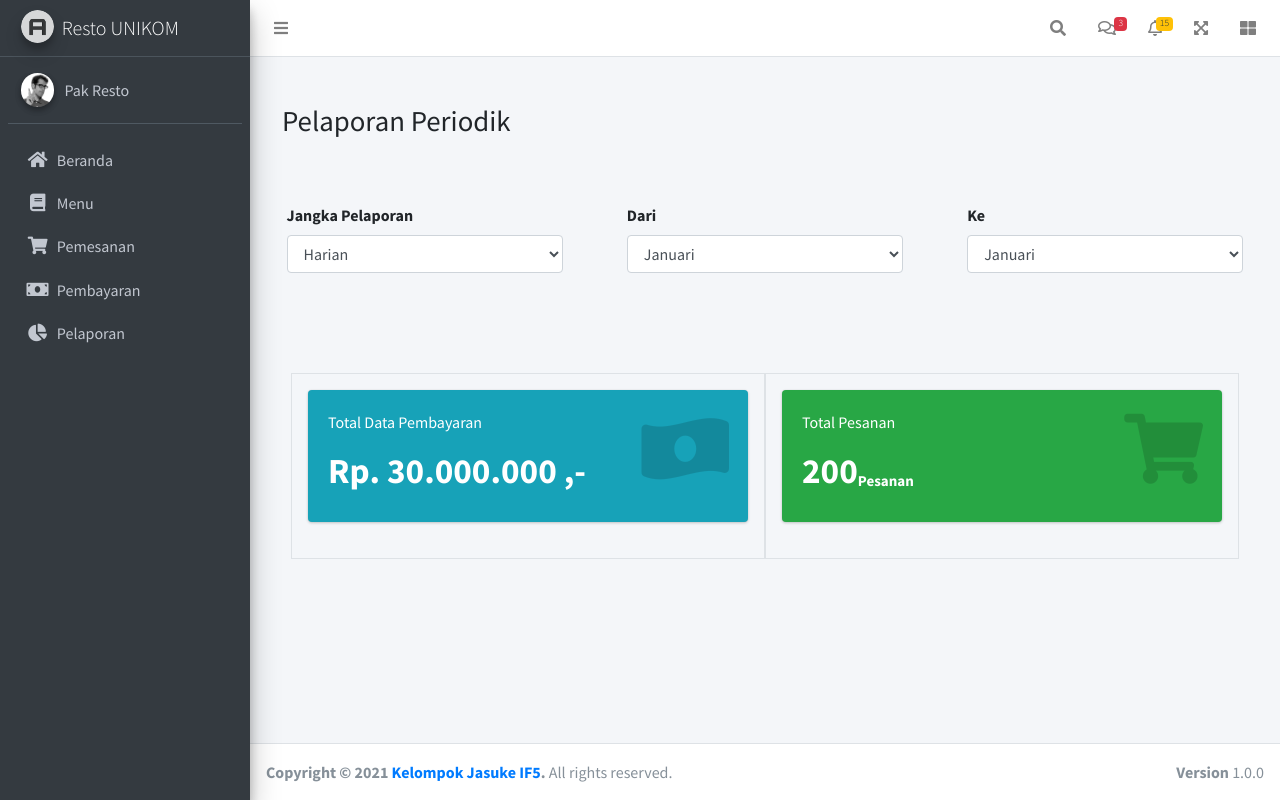
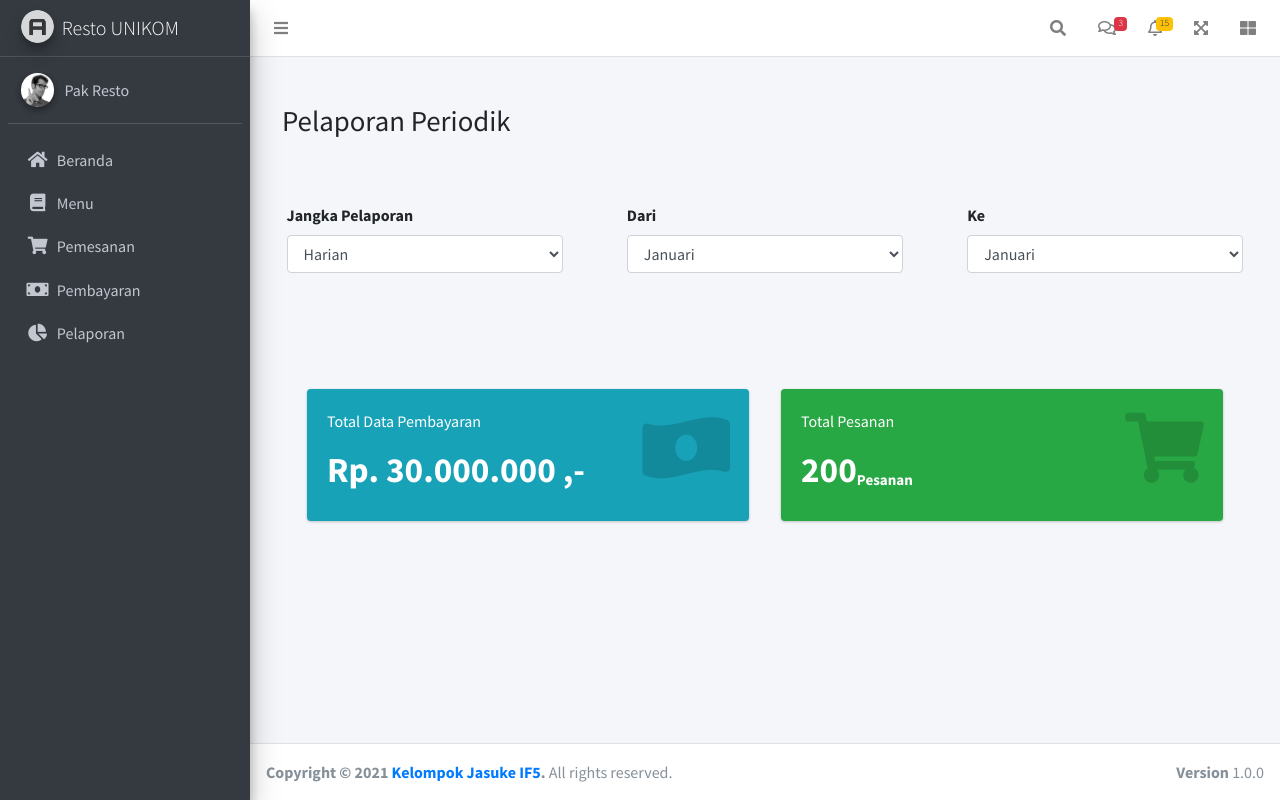
Before and after one commit to rahmaninsani/restoran_jasuke, a CodeIgniter 4 app: template app/Views/laporan/index.php in a window 1280 px wide. Run offline with PHP 8.4 and a stand-in for CodeIgniter, Linux system fonts and the light colour scheme; the template is opened without the code that fills it: most values are stand-ins (such as "Sample title", 1, 10 or a date in 2020); some libraries are stand-ins or nearby versions.

Commit message:
update index.php
meghilangkan border untuk guide

```diff
--- a/app/Views/laporan/index.php
+++ b/app/Views/laporan/index.php
@@ -61,7 +61,7 @@
                 <div class="col p-3">
                     <!-- Small Box (Stat card) -->
                     <div class="row p-4">
-                        <div class="col p-3 border d-inline-block">
+                        <div class="col p-3 d-inline-block">
                             <!-- small card -->
                             <div class="small-box bg-info p-3">
                                 <div class="inner p-1">
@@ -75,7 +75,7 @@
                             </div>
                         </div>
                         <!-- ./col -->
-                        <div class="col p-3 border d-inline-block">
+                        <div class="col p-3 d-inline-block">
                             <!-- small card -->
                             <div class="small-box bg-success p-3">
                                 <div class="inner p-1">
```
